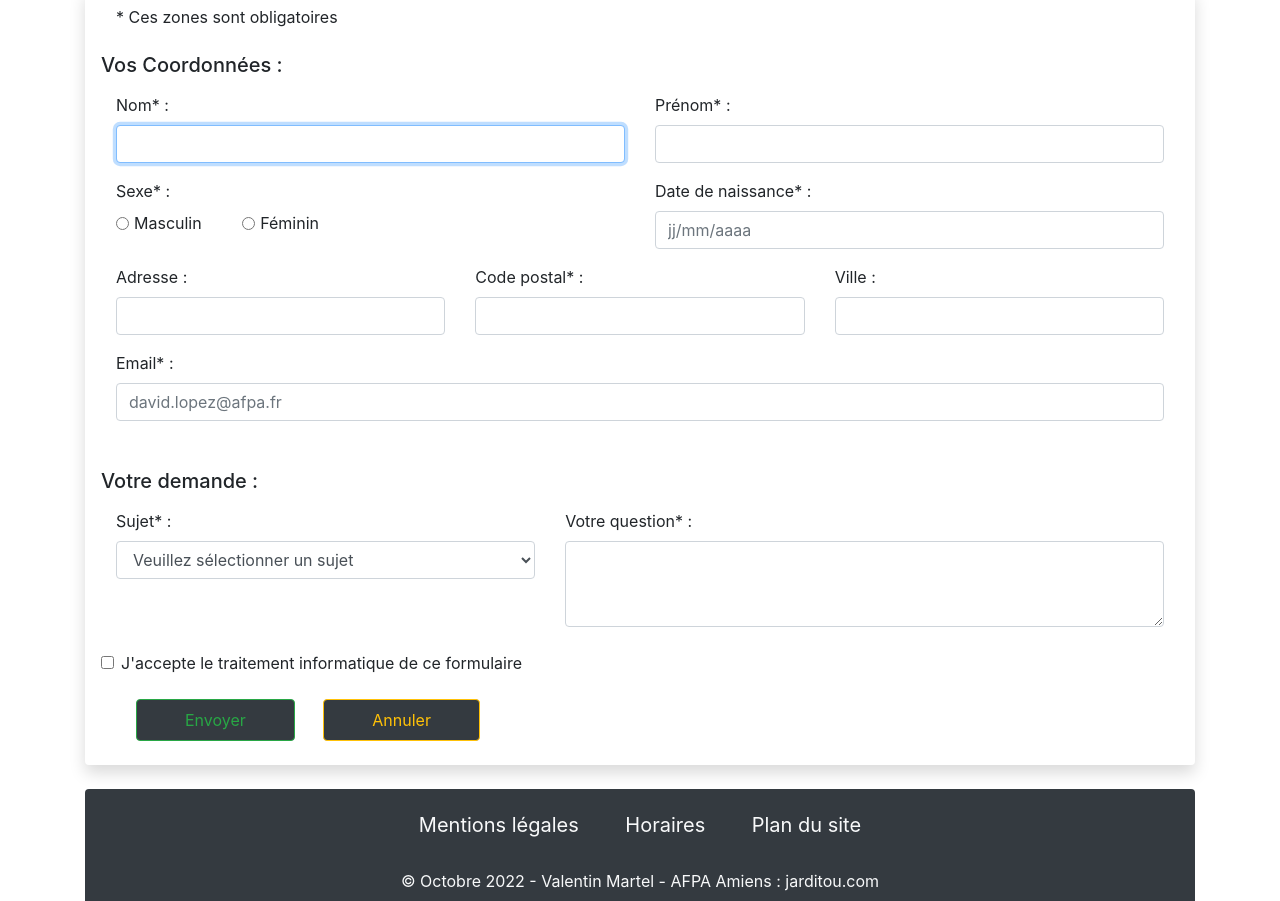
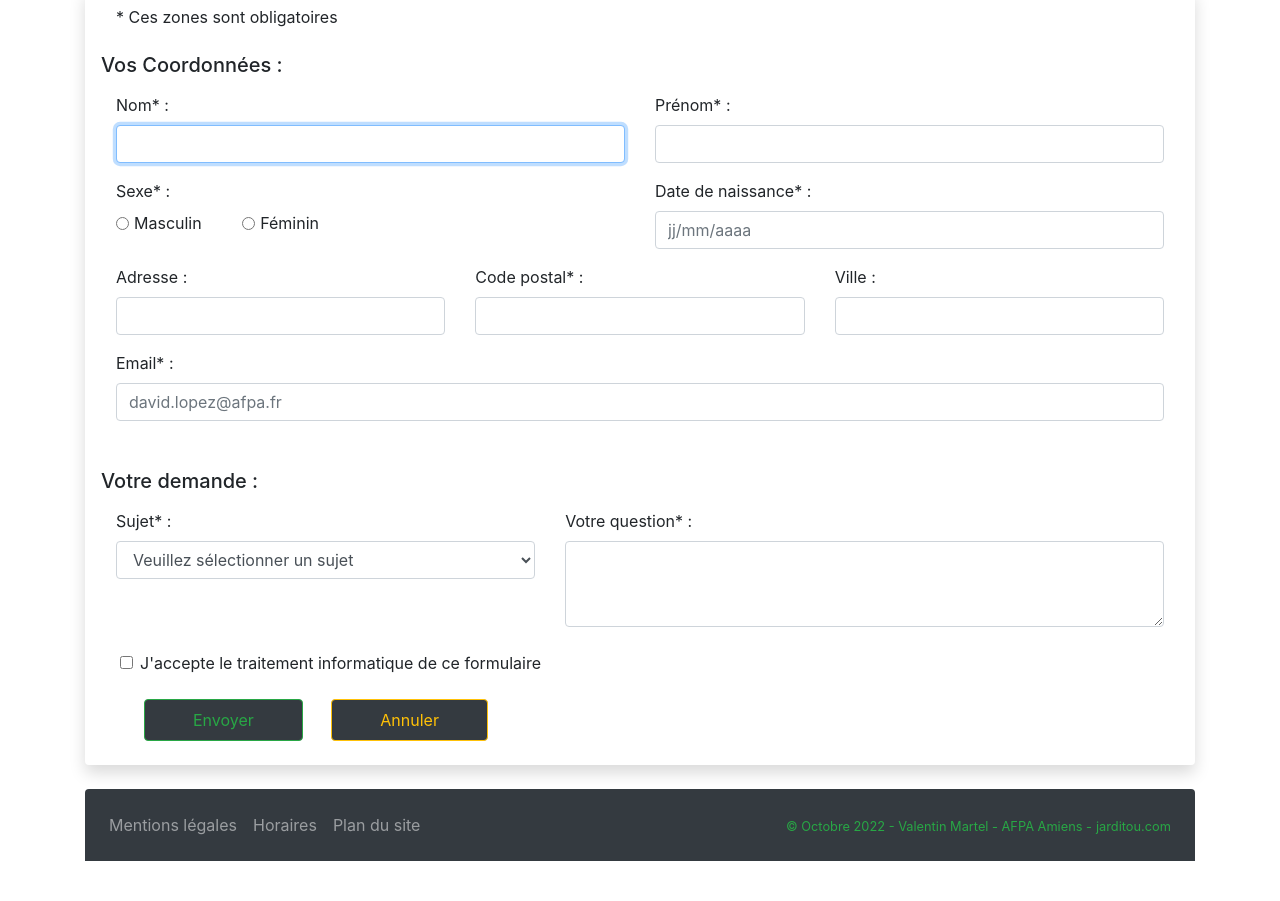
Before and after one commit to 0xElPhy/jarditou, a plain HTML site: page contact.html in a window 1280 px wide. Shown: the part 410-1311 px from the top of the page. After the commit the page ends 1271 px from the top, so only its background shows below. Drawn offline with nearby package versions, Linux system fonts and the light colour scheme.

Commit message:
footer + burger menu

```diff
--- a/contact.html
+++ b/contact.html
@@ -188,7 +188,7 @@
             <!-- Champs Demande -->
 
             <!-- Checkbox validation formulaire -->
-                <section class="part traitement form-check row mb-4">
+                <section class="part traitement form-check row mb-4 ml-1">
                     <input class="saisie checkbox form-check-input" type="checkbox" id="accepte" value="accepté" required>
                     <div class="input-legend">
                         <label class="accepte form-check-label" for="accepte">J'accepte le traitement informatique de ce formulaire</label>
@@ -198,7 +198,7 @@
             <!-- Checkbox validation formulaire -->
 
             <!-- Boutons Envoyer / Annuler -->
-                <section class="boutons ml-lg-3 pl-lg-1">
+                <section class="boutons ml-lg-4 pl-lg-1">
                     <button class="btn btn-outline-success bg-dark col-12 col-lg-auto px-5 py-2 mr-lg-4" id="envoie" type="button">Envoyer</button>
                     <button class="btn btn-outline-warning bg-dark col-12 col-lg-auto px-5 py-2 my-2 my-lg-0" id="annule" role="button" type="reset">Annuler</button>
                 </section>
@@ -209,21 +209,27 @@
     </section>
 <!-- Formulaire de Contact -->
 
-    <footer class="rounded-top text-center bg-dark" style="background-color: #f1f1f1;">
-        <!-- Grid container -->
-        <div class="container pt-2">
-          <section class="mb-2">
-            <a class="btn btn-link btn-floating btn-lg text-light m-1" href="#mention légales">Mentions légales</a>
+    <footer class="navbar navbar-expand-lg bg-dark navbar-dark rounded-top py-3">
 
-            <a class="btn btn-link btn-floating btn-lg text-light m-1" href="#horaires">Horaires</a>
+    <!-- Toggler/collapsible Button -->
+        <button class="navbar-toggler" type="button" data-toggle="collapse" data-target="#collapsibleFooterBar">
+        <span class="navbar-toggler-icon"></span>
+        </button>
 
-            <a class="btn btn-link btn-floating btn-lg text-light m-1" href="#plan">Plan du site</a>
-          </section>
-        </div>
-        <!-- Copyright -->
-        <div class="text-center text-light p-2">
-          © Octobre 2022 - Valentin Martel - AFPA Amiens :
-          <a class="text-light" href="#">jarditou.com</a>
+        <div class="collapse navbar-collapse" id="collapsibleFooterBar">
+            <ul class="navbar-nav text-center mr-auto">
+                <li class="nav-item">
+                    <a class="nav-link" href="#mention légales">Mentions légales</a>
+                </li>
+                <li class="nav-item">
+                    <a class="nav-link" href="#horaires">Horaires</a>
+                </li>
+                <li class="nav-item">
+                    <a class="nav-link" href="#plan">Plan du site</a>
+                </li>
+            </ul>
+
+            <p class="text-success text-center my-auto mr-lg-2 pt-3 pt-lg-0"><small>© Octobre 2022 - Valentin Martel - AFPA Amiens -<a class="text-success text-center ml-1" href="#">jarditou.com</a></small></p>
         </div>
     </footer>
 
```
Also changed, not shown: index.html (+21 -15 lines), tableau.html (+21 -15 lines).
